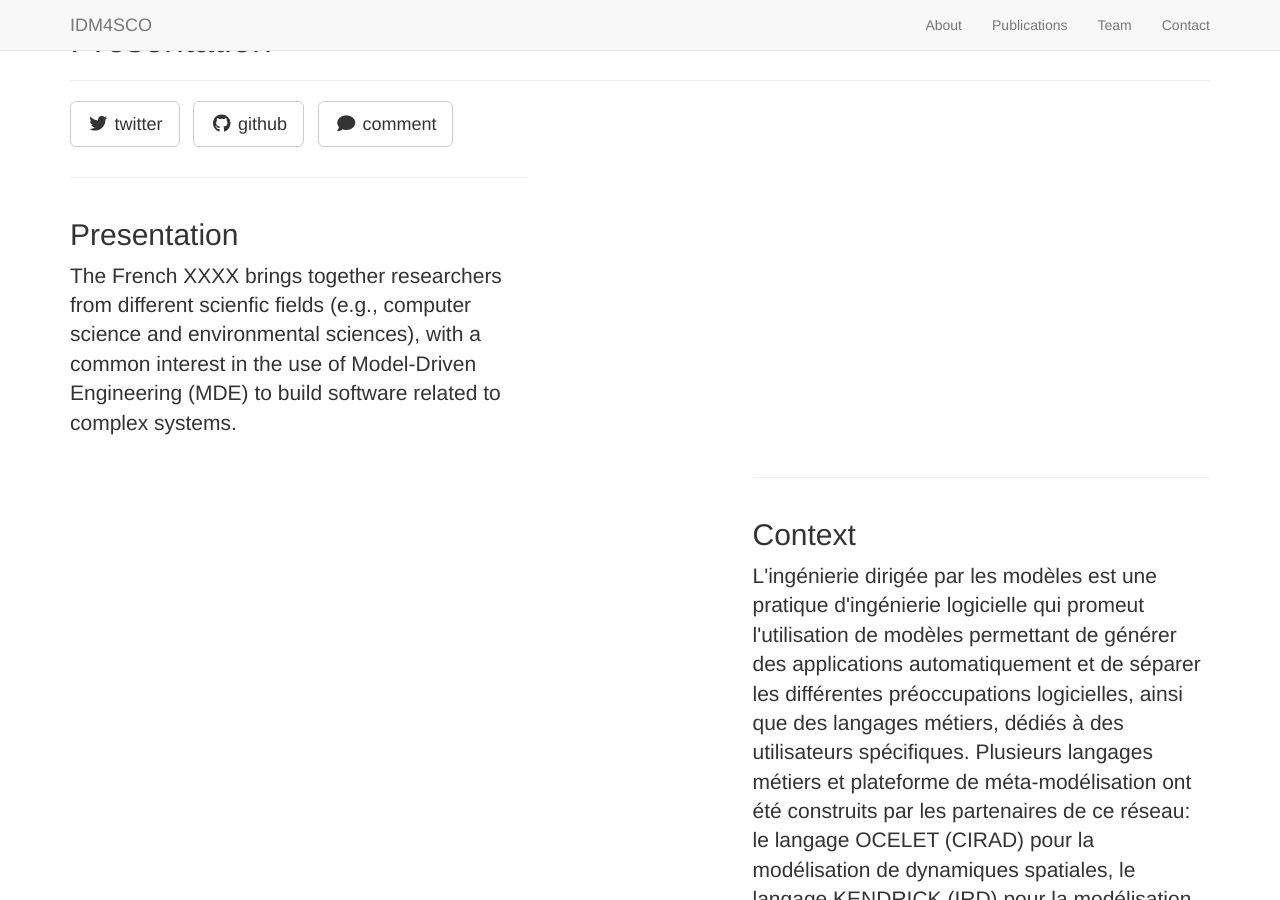
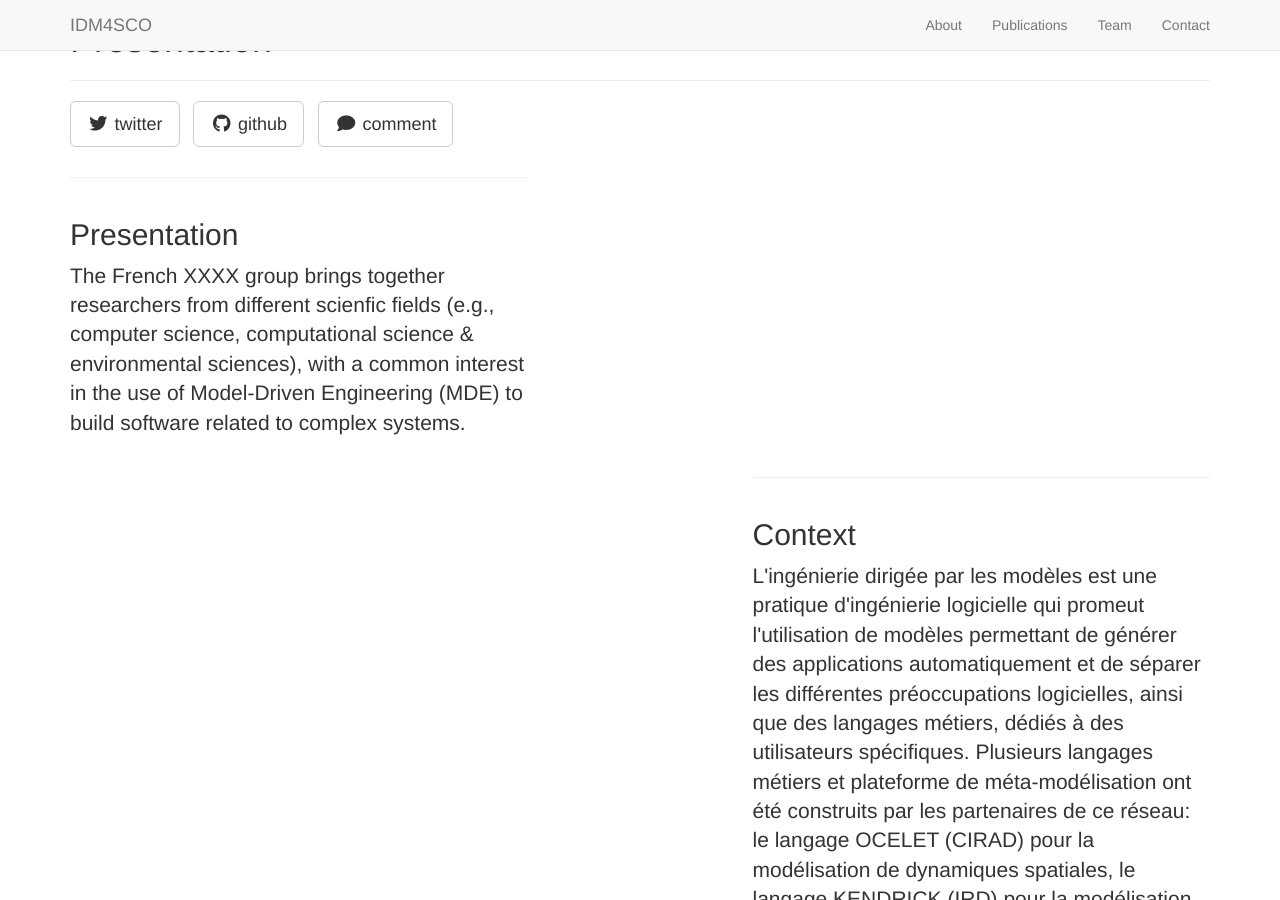
Before and after one commit to gemoc/idm4sco, a Jekyll site: the page built from _posts/2014-09-21-services-1.markdown, in a window 1280 px wide and 900 px high. Built offline with Jekyll 4.4.1, drawn with Linux system fonts in a browser that asks for light colours; nearby versions of some CDN libraries; library files that are not in the unit come from our copies.

Commit message:
Update 2014-09-21-services-1.markdown

```diff
--- a/_posts/2014-09-21-services-1.markdown
+++ b/_posts/2014-09-21-services-1.markdown
@@ -6,4 +6,4 @@ title: Presentation
 description: |
 ---
 
-The French XXXX brings together researchers from different scienfic fields (e.g., computer science and environmental sciences), with a common interest in the use of Model-Driven Engineering (MDE) to build software related to complex systems.
+The French XXXX group brings together researchers from different scienfic fields (e.g., computer science, computational science & environmental sciences), with a common interest in the use of Model-Driven Engineering (MDE) to build software related to complex systems.
```
